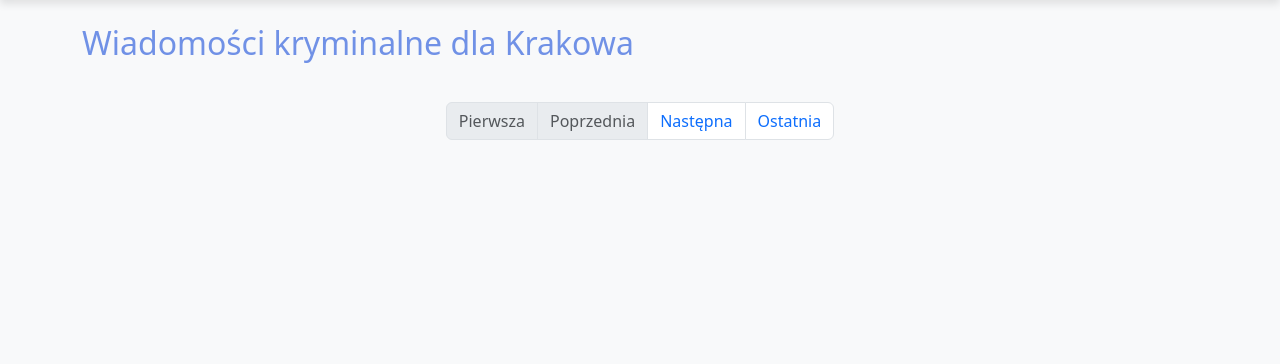
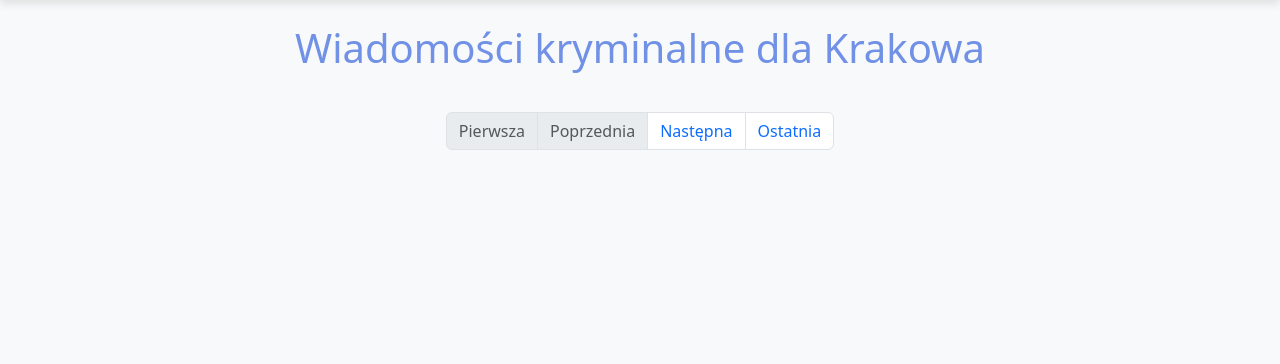
Before and after one commit to TobiaszAGH/news, a Flask app: page /news/ in a window 1280 px wide. Shown: the part 56-420 px from the top of the page. Run offline with Flask 3, Linux system fonts and the light colour scheme; some libraries are stand-ins or nearby versions; some web fonts are replaced.

Commit message:
Title centered

```diff
--- a/app/blueprints/news/data_scraper.py
+++ b/app/blueprints/news/data_scraper.py
@@ -26,7 +26,6 @@
 
                     title = article.find('strong').get_text(strip=True)
 
-                    # zakładam, że tytuł artykułu nie będzie zmieniany, inaczej artykuł zostanie zduplikowany w bazie
                     existing_news = CrimeNews.query.filter_by(title=title).first()
                     if existing_news:
                         print(f"Article '{title}' had been already saved.")
@@ -67,7 +66,6 @@
                         print(f"Error during saving article: '{title}' to database: {e}")
 
 
-
                     images = soup2.find_all('img')
                     for img in images:
                         img_url = img.get('src')
--- a/app/blueprints/news/routes.py
+++ b/app/blueprints/news/routes.py
@@ -21,7 +21,6 @@
 
 @news_bp.route('/<int:news_id>')
 def single_news(news_id):
-
     news = db.session.get(CrimeNews, news_id)
 
     images = CrimeImage.query.filter_by(news_id=news_id).all()
--- a/app/blueprints/news/templates/news.html
+++ b/app/blueprints/news/templates/news.html
@@ -22,7 +22,7 @@
 
     {% endblock %} {%block main %}
     <div class="container mt-4">
-      <h2 class="mb-4">Wiadomości kryminalne dla Krakowa</h2>
+      <h1 class="text-center mb-4">Wiadomości kryminalne dla Krakowa</h1>
       {% if error %}
       <div class="alert alert-danger">{{ error }}</div>
       {% else %}
```
